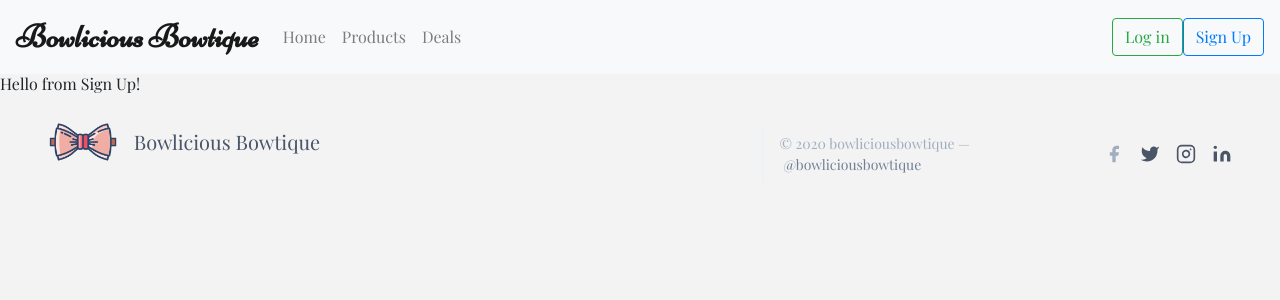
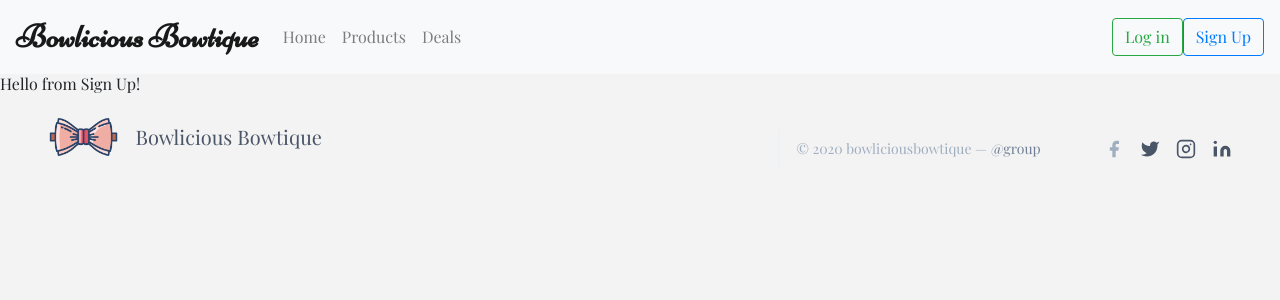
Before and after one commit to MatthewPalmer9/bowliciousbowtique, a React (Create React App) app: page /signup in a window 1280 px wide. Shown: the top 300 px of the page. Built offline with nearby package versions, Linux system fonts and the light colour scheme.

Commit message:
updated styles

```diff
--- a/src/components/Footer.js
+++ b/src/components/Footer.js
@@ -12,7 +12,7 @@ export default class Footer extends Component {
                         <span class="ml-3 text-xl">Bowlicious Bowtique</span>
                         </a>
                         <p class="text-sm text-gray-500 sm:ml-4 sm:pl-4 sm:border-l-2 sm:border-gray-200 sm:py-2 sm:mt-0 mt-4">© 2020 bowliciousbowtique —
-                        <a href="https://www.facebook.com/groups/1284471665076840" class="text-gray-600 ml-1" rel="noopener noreferrer" target="_blank">@bowliciousbowtique</a>
+                        <a href="https://www.facebook.com/groups/1284471665076840" class="text-gray-600 ml-1" rel="noopener noreferrer" target="_blank">@group</a>
                         </p>
                         <span class="inline-flex sm:ml-auto sm:mt-0 mt-4 justify-center sm:justify-start">
                         <a href="https://www.facebook.com/groups/1284471665076840" class="text-gray-500">
```
